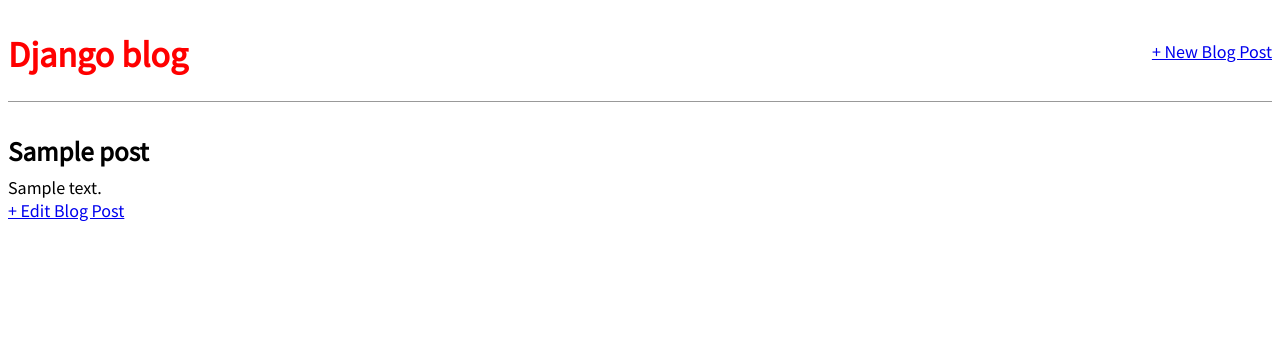
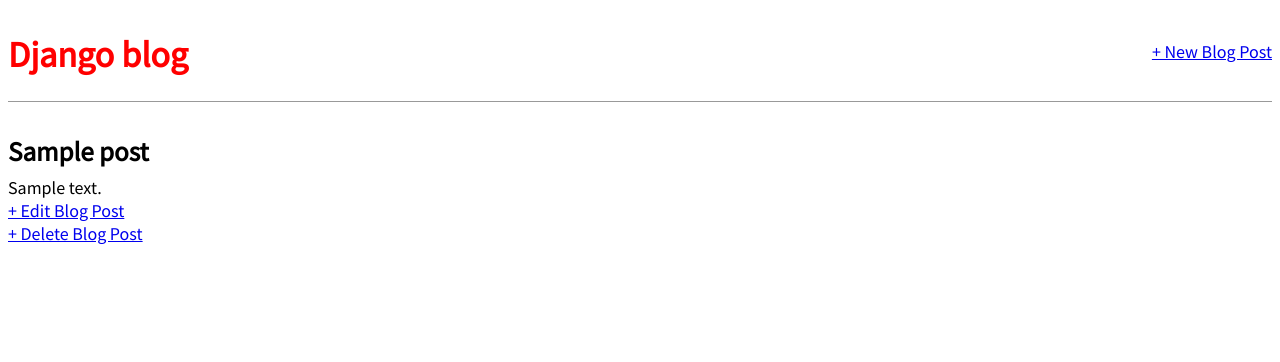
Before and after one commit to carbon-ahs/django_blog, a Django app: page /post/1/ in a window 1280 px wide. Shown: the top 362 px of the page. Run offline with Django 4.2, Linux system fonts and the light colour scheme; tables that the repository leaves empty hold one stand-in row (values such as "Sample post").

Commit message:
Blogpost can be deleted

```diff
--- a/blog/urls.py
+++ b/blog/urls.py
@@ -9,5 +9,6 @@
     path("", views.BlogListView.as_view(), name="home"),
     path("post/<int:pk>/", views.BlogDetailView.as_view(), name="post_detail"),
     path("post/<int:pk>/edit/", views.BlogUpdateView.as_view(), name="post_edit"),
+    path("post/<int:pk>/delete/", views.BlogDeleteView.as_view(), name="post_delete"),
     path("post/new/", views.BlogCreateView.as_view(), name="post_new"),
 ]
--- a/blog/views.py
+++ b/blog/views.py
@@ -1,5 +1,13 @@
+from winreg import DeleteValue
 from django.shortcuts import render
-from django.views.generic import ListView, DetailView, CreateView, UpdateView
+from django.urls import reverse_lazy
+from django.views.generic import (
+    ListView,
+    DetailView,
+    CreateView,
+    UpdateView,
+    DeleteView,
+)
 
 from blog.models import Post
 
@@ -51,3 +59,15 @@
         title = "Edit Post"
         context["page_title"] = title
         return context
+
+
+class BlogDeleteView(DeleteView):
+    model = Post
+    template_name = "post_delete.html"
+    success_url = reverse_lazy("home")
+
+    def get_context_data(self, **kwargs) -> dict[str, any]:
+        context = super().get_context_data(**kwargs)
+        title = "Delete Post"
+        context["page_title"] = title
+        return context
--- a/templates/post_detail.html
+++ b/templates/post_detail.html
@@ -7,6 +7,7 @@
 <div class="post-entry">
     <h2>{{ post.title }}</h2>
     <p>{{ post.body }}</p>
-    <a href="{% url 'post_edit' post.pk %}">+ Edit Blog Post</a>
+    <p><a href="{% url 'post_edit' post.pk %}">+ Edit Blog Post</a></p>
+    <p><a href="{% url 'post_delete' post.pk %}">+ Delete Blog Post</a></p>
 </div>
 {% endblock content %}
```
Also changed, not shown: templates/post_delete.html (added, +12 -0 lines).
